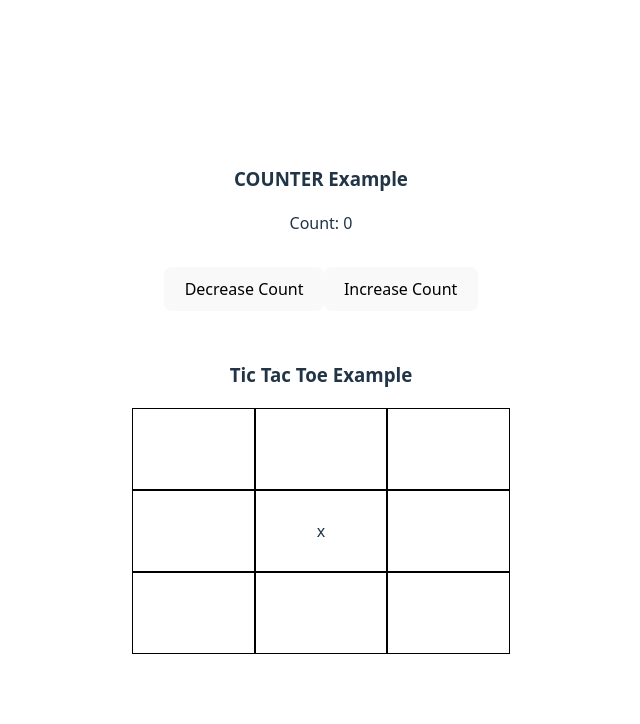
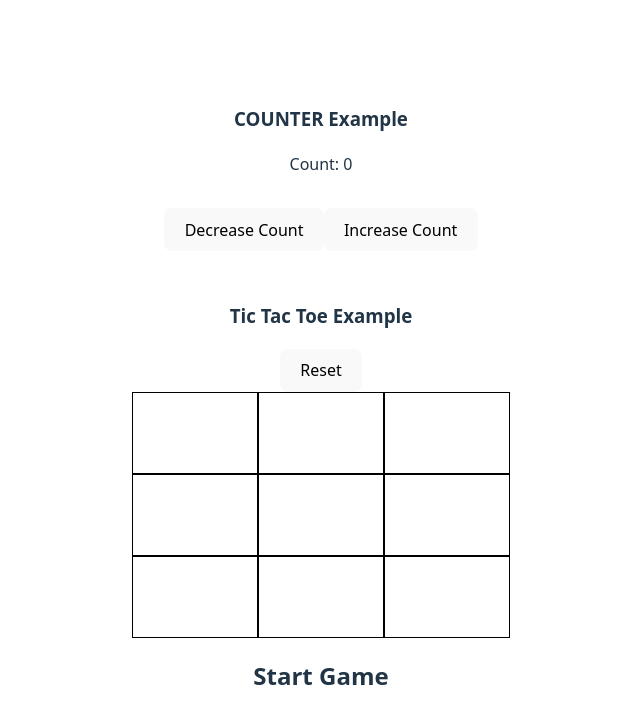
Before and after one commit to irbansin/react-concepts-playground, a React (Vite) app: page / in a window 1280 px wide. Shown: the top 724 px of the page, without its empty margins (319-959 px from the left). Built offline with nearby package versions, Linux system fonts and the light colour scheme.

Commit message:
tictac toe game is working

```diff
--- a/src/TicTacToe/Board/Board.jsx
+++ b/src/TicTacToe/Board/Board.jsx
@@ -1,17 +1,27 @@
+import { useState } from 'react';
 import styles from './Board.module.css';
-import Square from './Square/Square';
 
-function Board({ boardState }) {
-  console.log(boardState);
-  function handleClick() {
-    console.log('click');
+function Board({ boardState, handleBoardChange}) {
+
+  const [currentSign, setCurrentSign] = useState('x')
+
+  function handleClick(i, j) {
+    let newBoardState = [...boardState]
+    newBoardState[i][j] = currentSign
+
+    handleBoardChange(newBoardState)
+    currentSign == 'x' ? setCurrentSign('o') : setCurrentSign('x')
   }
+
   return (
     <div className={styles.container}>
-      {boardState.map((item) => {
-        return item.map((subItem) => {
-          console.log('hello1', subItem);
-          return (<Square sign={subItem} clickHandler={handleClick} />);
+      {boardState.map((item, i) => {
+        return item.map((subItem, j) => {
+          return (
+          <div className={styles.square} onClick={()=>handleClick(i,j)}>
+            {subItem}
+          </div>
+          );
         });
       })}
     </div>
--- a/src/TicTacToe/Board/Board.module.css
+++ b/src/TicTacToe/Board/Board.module.css
@@ -3,3 +3,10 @@
   grid-template-columns: auto auto auto;
   border: 1px soliod black;
 }
+.square {
+  border: 1px solid black;
+  height: 5rem;
+  display: flex;
+  align-items: center;
+  justify-content: center;
+}
--- a/src/TicTacToe/Board/Square/Square.jsx
+++ /dev/null
@@ -1,11 +0,0 @@
-import styles from './Square.module.css';
-
-function Square({ sign, clickHandler }) {
-  return (
-    <div className={styles.square} onClick={clickHandler}>
-      {sign}
-    </div>
-  );
-}
-
-export default Square;
--- a/src/TicTacToe/Board/Square/Square.module.css
+++ /dev/null
@@ -1,7 +0,0 @@
-.square {
-  border: 1px solid black;
-  height: 5rem;
-  display: flex;
-  align-items: center;
-  justify-content: center;
-}
--- a/src/TicTacToe/TicTacToe.tsx
+++ b/src/TicTacToe/TicTacToe.tsx
@@ -1,26 +1,36 @@
 import { useState } from 'react';
 import Board from './Board/Board';
+import analyseGame from './utils/gameAnalyser';
 
 const status = [
   ['', '', ''],
-  ['', 'x', ''],
+  ['', '', ''],
   ['', '', ''],
 ];
 
 function TicTacToe() {
   const [currentBoardStatus, setCurrentBoardStatus] = useState(status);
+  const [gameStatus, setGameStatus] = useState('Start Game')
 
   function boardChangeHandler(boardState: any) {
     setCurrentBoardStatus(boardState);
+    setGameStatus(analyseGame(boardState))
+  }
+
+  function resetGame() {
+    console.log(status)
+    setCurrentBoardStatus(status)
   }
 
   return (
     <>
       <h3>Tic Tac Toe Example</h3>
+      <button onClick={resetGame}>Reset</button>
       <Board
         boardState={currentBoardStatus}
         handleBoardChange={boardChangeHandler}
       />
+      <h2>{gameStatus}</h2>
     </>
   );
 }
--- /dev/null
+++ b/src/TicTacToe/utils/gameAnalyser.ts
@@ -0,0 +1,14 @@
+function analyseGame(boardState: Array<Array<string>>): string {
+
+    if(boardState[0][0] == boardState[0][1] && boardState[0][1]  == boardState[0][2] ) return `winner is ${boardState[0][0]}`
+    if(boardState[1][0] == boardState[1][1] && boardState[1][1]  == boardState[1][2] ) return `winner is ${boardState[1][0]}`
+    if(boardState[2][0] == boardState[2][1] && boardState[2][1]  == boardState[2][2] ) return `winner is ${boardState[2][0]}`
+
+    if(boardState[0][0] == boardState[1][0] && boardState[1][0]  == boardState[2][0] ) return `winner is ${boardState[0][0]}`
+    if(boardState[0][1] == boardState[1][1] && boardState[1][1]  == boardState[2][1] ) return `winner is ${boardState[0][1]}`
+    if(boardState[0][2] == boardState[1][2] && boardState[1][2]  == boardState[2][2] ) return `winner is ${boardState[0][2]}`
+
+    return 'Game Undecided'
+}
+
+export default analyseGame
```
